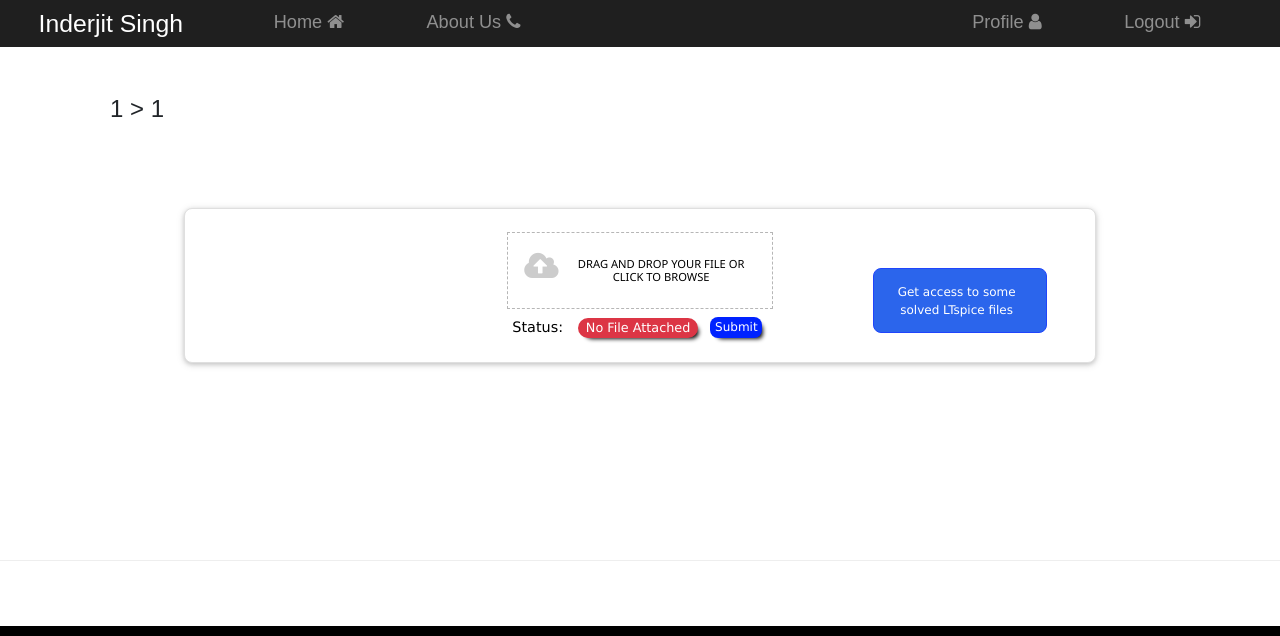
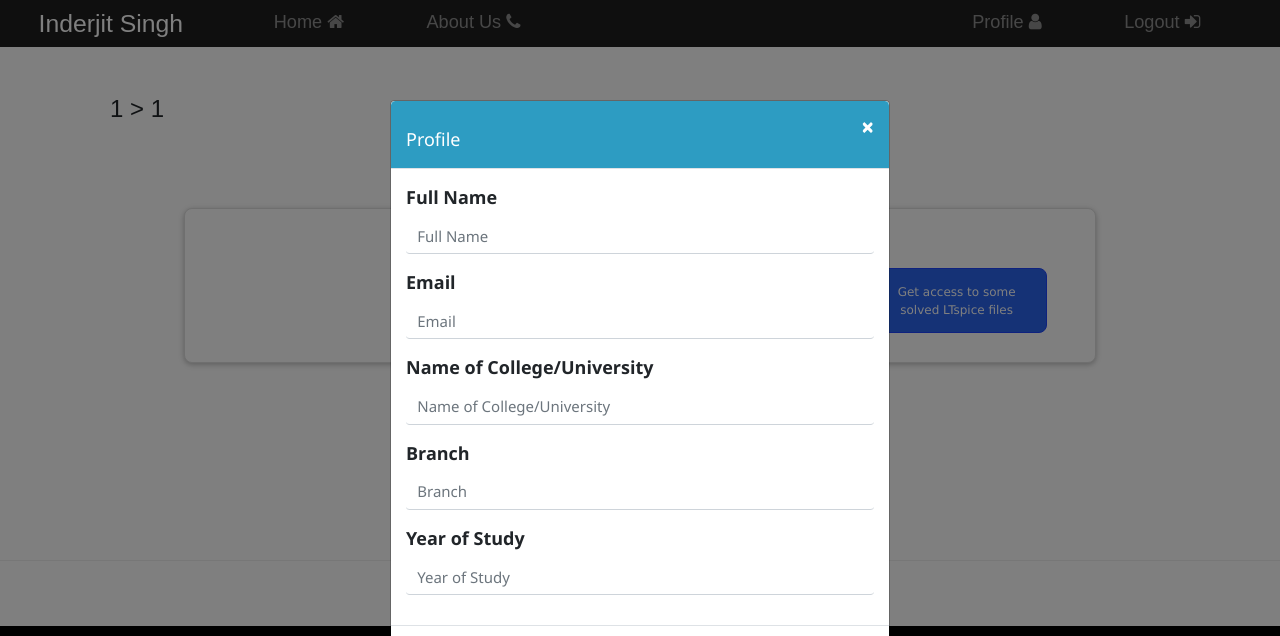
Before and after one commit to yrd123/tbcomp, a Django app: page /1/1/documents in a window 1280 px wide, after a click on "Profile". Shown: the top 636 px of the page. Run offline with Django 3.2, Linux system fonts and the light colour scheme; a user stored in the database is signed in; data comes from the database, SQL or seed files in the repository; both versions use the stored data as it was after the commit; some libraries are stand-ins or nearby versions; grey boxes are pictures that could not be loaded.

Commit message:
modal changes

```diff
--- a/static/css/documents.css
+++ b/static/css/documents.css
@@ -509,3 +509,48 @@ ul.bb {
 }
 
 /*footer css*/
+
+/*Profile Modal Begin*/
+.modal {
+  font-family:'Segoe UI', Tahoma, Geneva, Verdana, sans-serif;
+}
+.modal-header{
+  background: #2d9cc2;
+  color:white;
+}
+.close{
+  color:white;
+  opacity:1.6;
+  border: none;
+}
+.close:hover{
+  color:white;
+ border: none;
+}
+.form-group input{
+  box-shadow: none !important;
+  border-top-style: hidden;
+  border-right-style: hidden;
+  border-left-style: hidden;
+  border-bottom-style: groove;
+  background-color: #eee;
+  background: white;
+}
+.form-control[readonly] {
+  background-color: white;
+  opacity: 1;
+}
+.profileForm label{
+  font-weight: 600;
+  font-size: 18px;
+}
+.profileForm .form-group input{
+  box-shadow: none !important;
+  border-top-style: hidden;
+  border-right-style: hidden;
+  border-left-style: hidden;
+  border-bottom-style: groove;
+  background-color: #eee;
+  background: white;
+}
+/*Profile Modal Ends*/
--- a/static/css/subject.css
+++ b/static/css/subject.css
@@ -382,6 +382,9 @@
 
   /*footer css*/
   /*Profile Modal Begin*/
+  .modal {
+    font-family:'Segoe UI', Tahoma, Geneva, Verdana, sans-serif;
+  }
   .modal-header{
     background: #2d9cc2;
     color:white;
--- a/templates/documents.html
+++ b/templates/documents.html
@@ -59,6 +59,52 @@
     <!-- navbar ends -->
     <br>
     <br>
+
+    <div class="modal fade show" data-easein="slideDownIn" id="profileModal" tabindex="-1" role="dialog">
+        <div class="modal-dialog modal-profile modal-dialog-centered" role="document">
+            <div class="modal-content">
+                <div class="modal-header">
+                    <h5 class="modal-title">Profile</h5>
+                    <button type="button" class="close" data-dismiss="modal" aria-label="Close">
+                        <span aria-hidden="true">&times;</span>
+                    </button>
+                </div>
+                <div class="modal-body">
+                    <form class="profileForm">
+                        <div class="form-group">
+                            <label for="fullName">Full Name</label>
+                            <input type="text" class="form-control" placeholder="Full Name" name="fullName"
+                                id="fullName" value="{{student.fullName}}" readonly>
+                        </div>
+                        <div class="form-group">
+                            <label for="emailId">Email</label>
+                            <input type="email " class="form-control" placeholder="Email" name="emailId"
+                                id="emailId" value="{{student.email}}" readonly>
+                        </div>
+                        <div class="form-group">
+                            <label for="collegeName">Name of College/University</label>
+                            <input type="text" class="form-control" placeholder="Name of College/University"
+                                name="collegeName" value="{{student.college}}" readonly>
+                        </div>
+                        <div class="form-group">
+                            <label for="branch">Branch</label>
+                            <input type="text" class="form-control" placeholder="Branch" name="branch" id="branch"
+                            value="{{student.branch}}" readonly>
+                        </div>
+                        <div class="form-group">
+                            <label for="yearOfStudy">Year of Study</label>
+                            <input type="text" class="form-control" placeholder="Year of Study" id="yearOfStudy"
+                                name="yearOfStudy" value="{{student.year}}" readonly>
+                        </div>
+                    </form>
+                </div>
+                <div class="modal-footer">
+                    <button type="button" class="btn btn-secondary" data-dismiss="modal">Close</button>
+                </div>
+            </div>
+        </div>
+    </div>
+
     <div class='container text-center'>
         <h3 class="heading"><a href="{% url 'subjects' %}"><span> {{subject}} </span></a> > {{topic}}</h3>
     </div>
```
Also changed, not shown: db.sqlite3.
